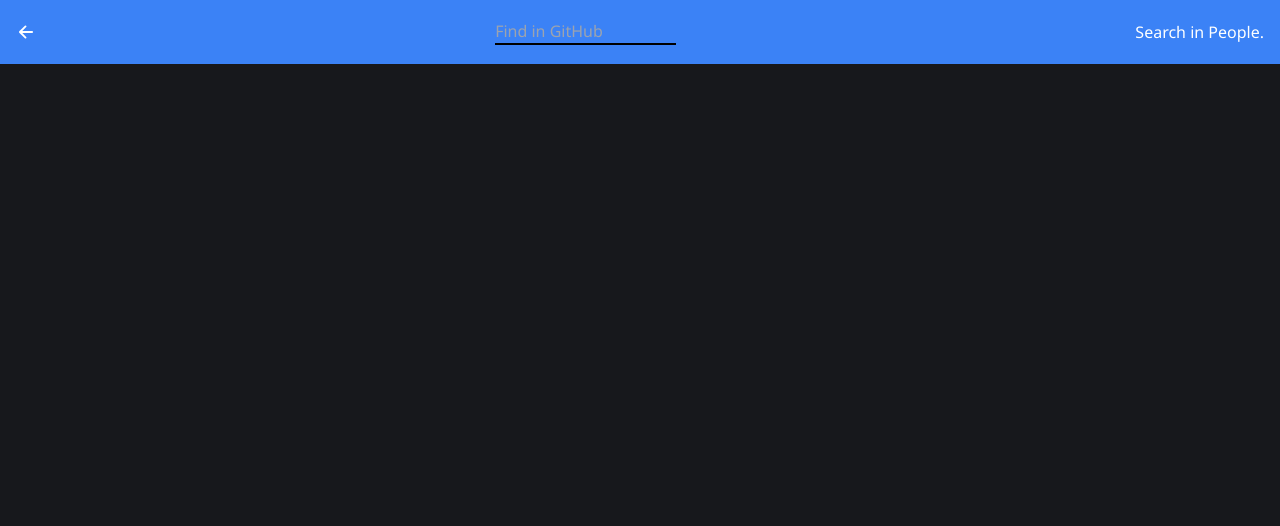
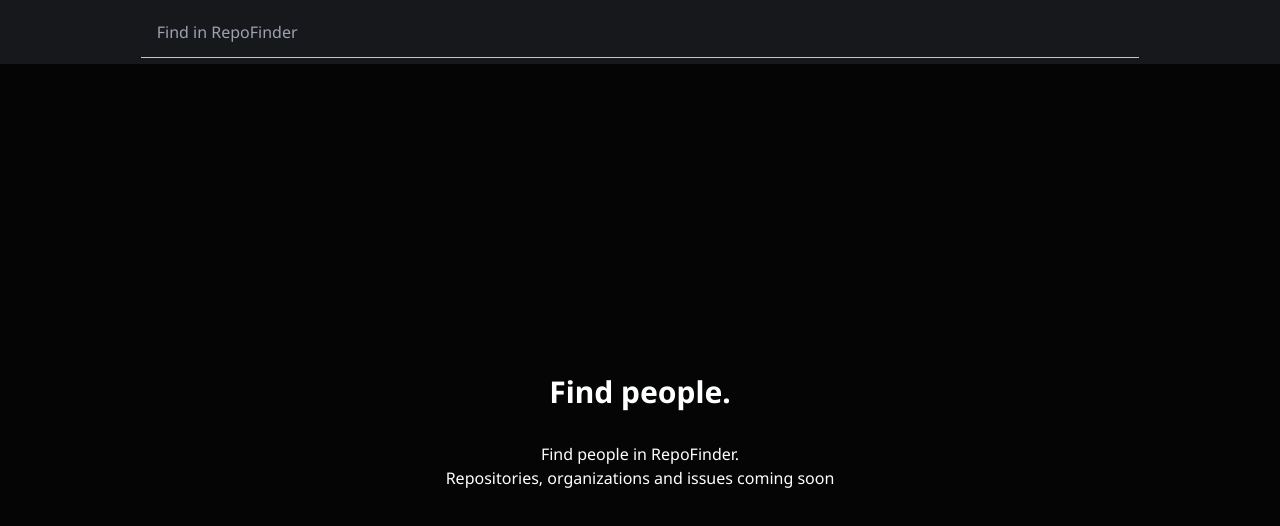
Before and after one commit to IgnacioVelaz/repofinder, a React (Vite) app: page / in a window 1280 px wide. Shown: the top 526 px of the page. Built offline with nearby package versions, Linux system fonts and the light colour scheme; no server answers.

Commit message:
styles: update search user syles

```diff
--- a/src/App.css
+++ b/src/App.css
@@ -1,4 +1,4 @@
-@import url("https://fonts.googleapis.com/css2?family=Noto+Sans:ital,wght@0,100..900;1,100..900&display=swap");
+@import url('https://fonts.googleapis.com/css2?family=Noto+Sans:ital,wght@0,100..900;1,100..900&display=swap');
 @tailwind base;
 @tailwind components;
 @tailwind utilities;
@@ -13,7 +13,7 @@
 }
 
 body {
-  font-family: "Noto Sans", sans-serif;
-  background-color: var(--clr-bg);
+  font-family: 'Noto Sans', sans-serif;
+  background-color: var(--clr-bg-dark);
   color: var(--clr-text);
 }
--- /dev/null
+++ b/src/components/back-arrow/BackArrow.tsx
@@ -0,0 +1,16 @@
+import { IoArrowBack } from 'react-icons/io5';
+import { useNavigate } from 'react-router-dom';
+
+const BackArrow = () => {
+  const navigate = useNavigate();
+
+  const navigateBack = () => navigate(-1);
+
+  return (
+    <button aria-label="Back" type="button" onClick={navigateBack}>
+      <IoArrowBack size={20} className="text-clr-text" />
+    </button>
+  );
+};
+
+export default BackArrow;
--- /dev/null
+++ b/src/components/back-arrow/index.ts
@@ -0,0 +1 @@
+export { default as BackArrow } from './BackArrow';
--- a/src/components/header/Header.tsx
+++ b/src/components/header/Header.tsx
@@ -1,10 +1,8 @@
-import { IoArrowBack } from 'react-icons/io5';
-import { SearchInput } from '../search-input';
+import { FC, PropsWithChildren } from 'react';
 
-const Header = () => (
-    <header className="flex h-16 items-center justify-between bg-blue-500 px-4">
-      <IoArrowBack size={20} className="text-clr-text" />
-      <SearchInput />
-    </header>
-  );
+const Header: FC<PropsWithChildren> = ({ children }) => (
+  <header className="relative flex h-16 items-center gap-4 bg-clr-bg px-4">
+    {children}
+  </header>
+);
 export default Header;
--- a/src/components/search-input/SearchInput.tsx
+++ b/src/components/search-input/SearchInput.tsx
@@ -1,9 +1,10 @@
 import { ChangeEvent, useState } from 'react';
 import { useSearchParams } from 'react-router-dom';
+import { FaUser } from 'react-icons/fa';
 
 const SearchInput = () => {
   const [query, setQuery] = useState('');
-  const [, setSearchParams] = useSearchParams();
+  const [searchParams, setSearchParams] = useSearchParams();
 
   const onChange = (event: ChangeEvent<HTMLInputElement>) => {
     setQuery(event.target.value);
@@ -13,18 +14,28 @@
     setSearchParams({ q: query });
   };
 
+  const isSearching = searchParams.get('q');
+
   return (
     <>
       <input
         value={query}
         onChange={onChange}
         type="search"
-        placeholder="Find in GitHub"
-        className="mx-auto border-b-2 border-black bg-transparent"
+        placeholder="Find in RepoFinder"
+        className="relative mx-auto h-[80%] w-[80%] border-b border-clr-text-muted bg-transparent px-4 focus-visible:outline-none"
       />
-      <button type="button" onClick={setUserSearchParams}>
-        Search {query} in People.
-      </button>
+      {query && !isSearching && (
+        <button
+          type="button"
+          aria-label="Search"
+          onClick={setUserSearchParams}
+          className="absolute left-0 top-full flex w-full items-center gap-2 bg-clr-bg p-6 text-left"
+        >
+          <FaUser />
+          People with &quot;{query}&quot;
+        </button>
+      )}
     </>
   );
 };
--- a/src/components/users-list/UsersListWithData.tsx
+++ b/src/components/users-list/UsersListWithData.tsx
@@ -76,7 +76,7 @@
 
   return (
     <>
-      <ul>
+      <ul className="bg-clr-bg">
         {users.map(
           ({ node }: UserType, index: number) =>
             node.login && (
--- a/src/pages/home/HomePage.tsx
+++ b/src/pages/home/HomePage.tsx
@@ -1,6 +1,8 @@
 import { useSearchParams } from 'react-router-dom';
 import Header from '../../components/header/Header';
 import UsersListWithData from '../../components/users-list/UsersListWithData';
+import { SearchInput } from '../../components/search-input';
+import { BackArrow } from '../../components/back-arrow';
 
 const HomePage = () => {
   const [searchParams] = useSearchParams();
@@ -9,8 +11,27 @@
 
   return (
     <>
-      <Header />
-      {userSearchParam && <UsersListWithData searchQuery={userSearchParam} />}
+      <Header>
+        {userSearchParam && (
+          <>
+            <BackArrow />
+            <h2 className="mr-auto text-2xl font-bold">People</h2>
+          </>
+        )}
+        {!userSearchParam && <SearchInput />}
+      </Header>
+      <main>
+        {userSearchParam && <UsersListWithData searchQuery={userSearchParam} />}
+        {!userSearchParam && (
+          <div className="mx-auto flex h-[calc(100vh-4rem)] max-w-[80%] flex-col items-center justify-center gap-8 text-center">
+            <h2 className="text-3xl font-bold">Find people.</h2>
+            <p>
+              Find people in RepoFinder. <br /> Repositories, organizations and
+              issues coming soon
+            </p>
+          </div>
+        )}
+      </main>
     </>
   );
 };
```
